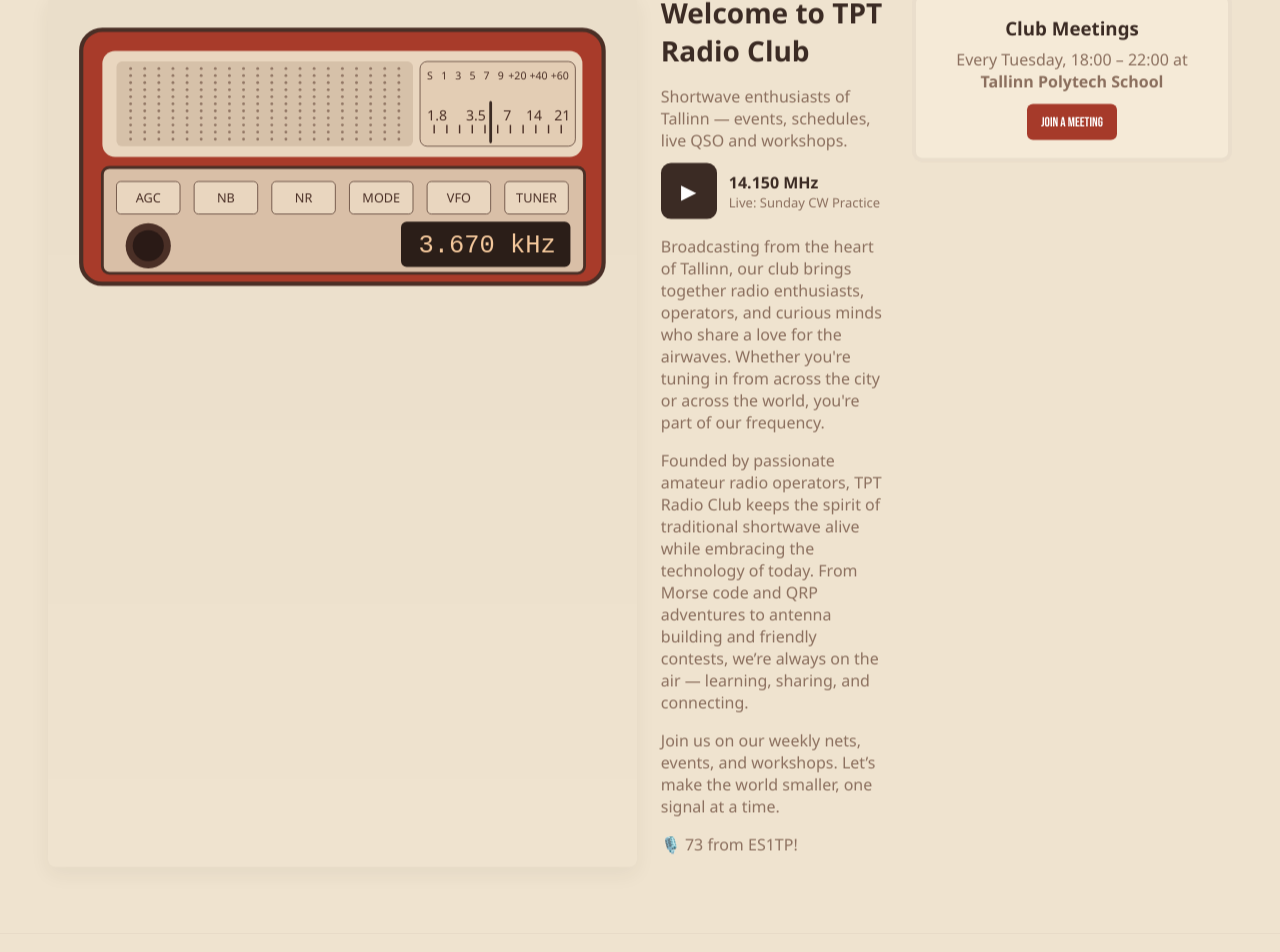
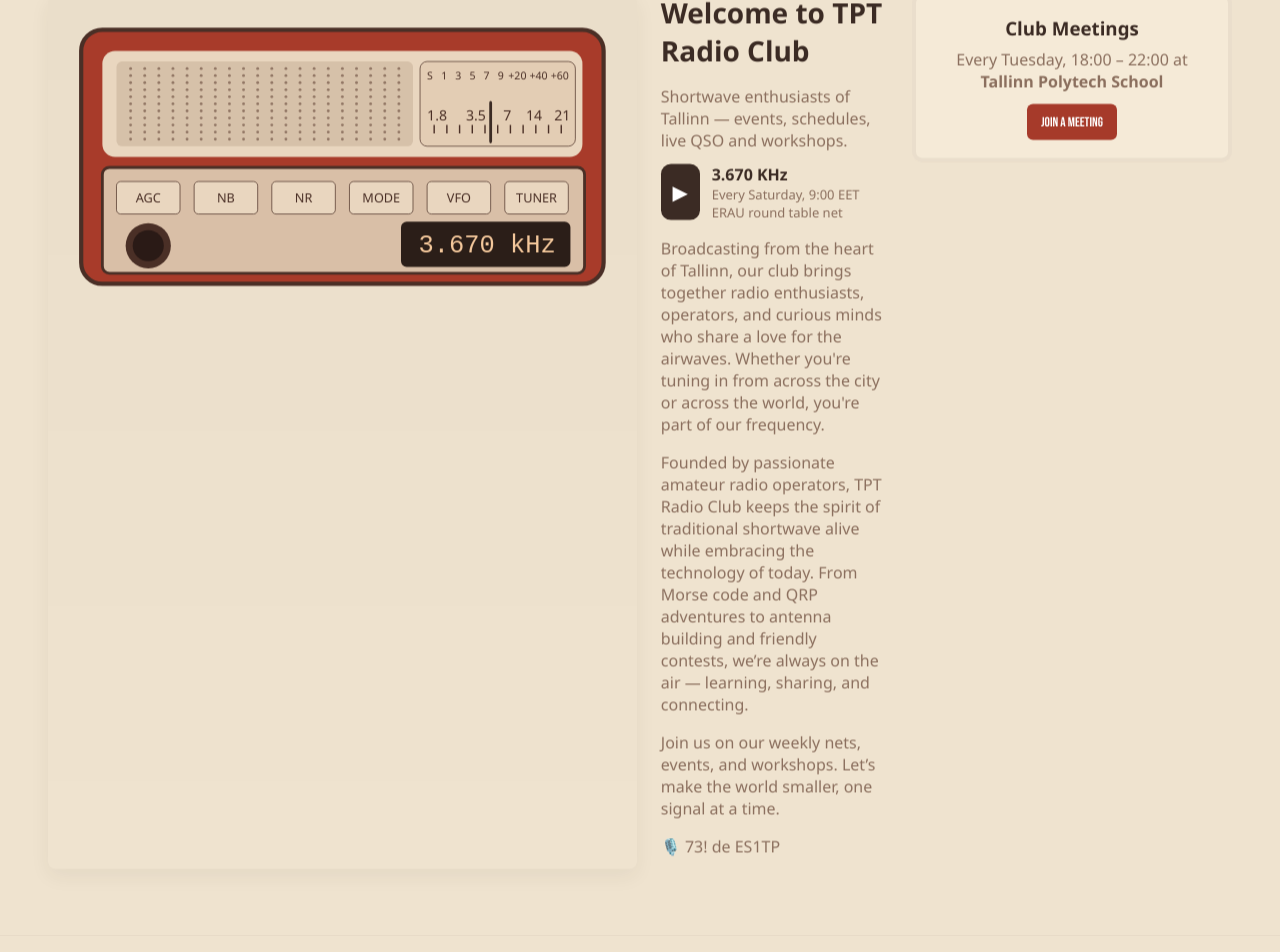
Before and after one commit to Tallinna-Polutehnikum/tpt-radioclub, a React (Vite) app: page / in a window 1280 px wide. Shown: the part 289-1241 px from the top of the page. Built offline with nearby package versions, Linux system fonts and the light colour scheme.

Commit message:
open sdr on play click

```diff
--- a/src/components/Hero.tsx
+++ b/src/components/Hero.tsx
@@ -92,7 +92,7 @@
                     <p className="muted">Founded by passionate amateur radio operators, TPT Radio Club keeps the spirit of traditional shortwave alive while embracing the technology of today. From Morse code and QRP adventures to antenna building and friendly contests, we’re always on the air — learning, sharing, and connecting.</p>
                     <p className="muted">Join us on our weekly nets, events, and workshops.
                         Let’s make the world smaller, one signal at a time.</p>
-                    <p className="muted">🎙️ 73 from ES1TP!</p>
+                    <p className="muted">🎙️ 73! de ES1TP</p>
                 </div>
             </div>
 
--- a/src/components/Player.tsx
+++ b/src/components/Player.tsx
@@ -3,10 +3,10 @@
 const Player: React.FC = () => {
   return (
     <div className="player">
-      <button className="play-btn" aria-label="Play stream">▶</button>
+      <button className="play-btn" aria-label="Play stream" onClick={() => window.open('https://es4o.erau.ee/')}>▶</button>
       <div className="player-meta">
-        <div className="freq">14.150 MHz</div>
-        <div className="now">Live: Sunday CW Practice</div>
+        <div className="freq">3.670 KHz</div>
+        <div className="now">Every Saturday, 9:00 EET ERAU round table net</div>
       </div>
     </div>
   );
```
